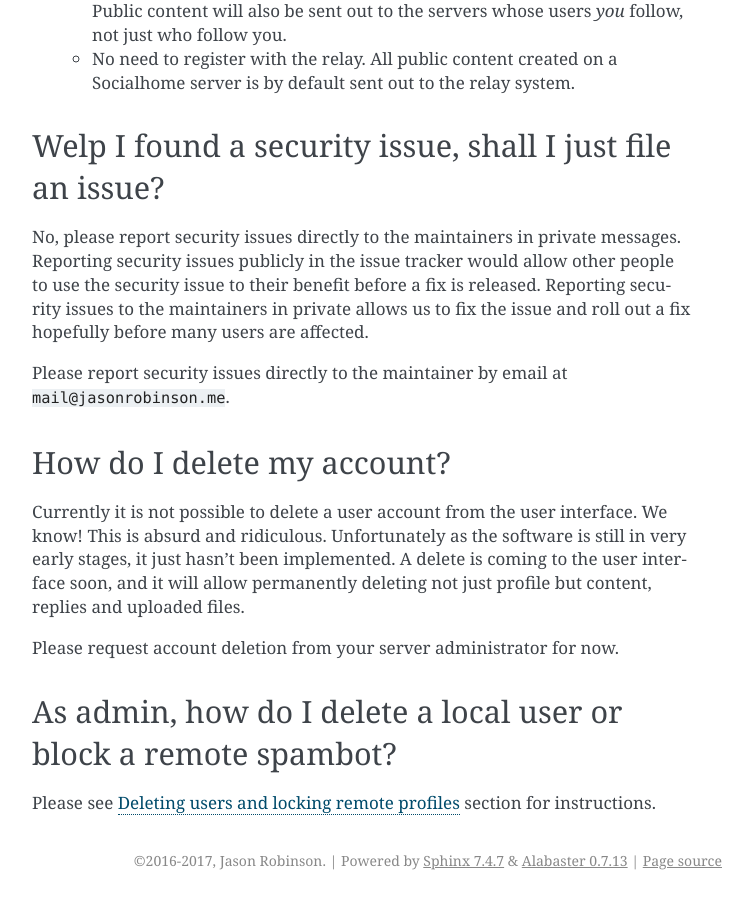
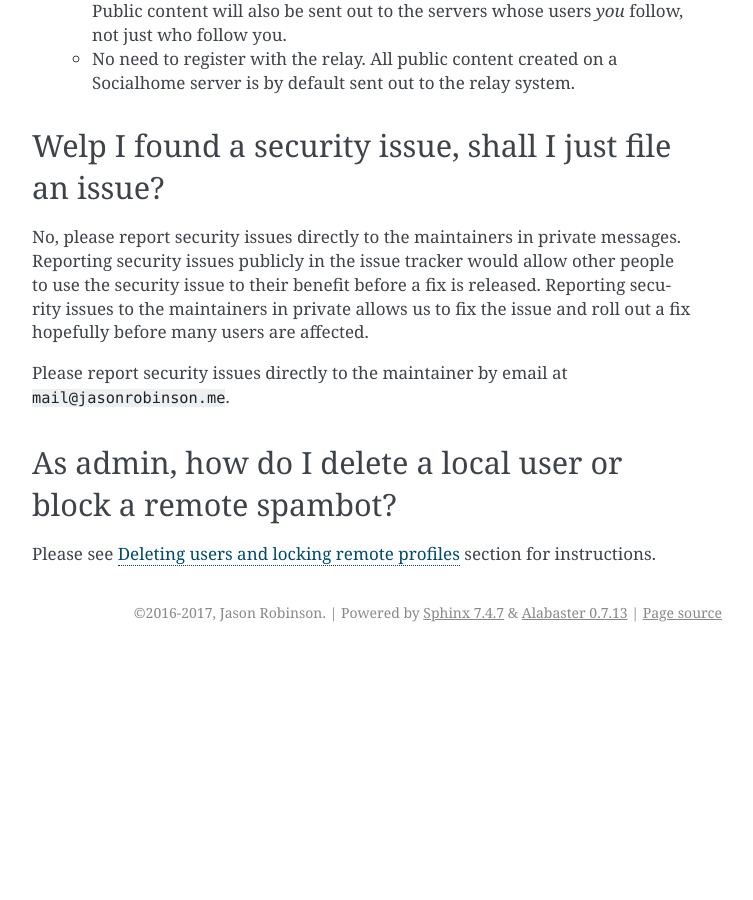
Before and after one commit to jaywink/socialhome, a Sphinx documentation site: the page built from docs/faq.rst, in a window 1280 px wide and 900 px high, scrolled down 1076 px. Shown: the whole window, without its empty margins (388-1141 px from the left). Built offline with Sphinx 7.4.7, drawn with Linux system fonts in a browser that asks for light colours; after the commit the page ends 1728 px from its top, so only the background shows below that; some of the changed text lies outside the part shown.

Commit message:
Correct docs regarding deleting user accounts

```diff
--- a/docs/faq.rst
+++ b/docs/faq.rst
@@ -41,13 +41,6 @@ No, please report security issues directly to the maintainers in private message
 
 Please report security issues directly to the maintainer by email at ``mail@jasonrobinson.me``.
 
-How do I delete my account?
----------------------------
-
-Currently it is not possible to delete a user account from the user interface. We know! This is absurd and ridiculous. Unfortunately as the software is still in very early stages, it just hasn't been implemented. A delete is coming to the user interface soon, and it will allow permanently deleting not just profile but content, replies and uploaded files.
-
-Please request account deletion from your server administrator for now.
-
 As admin, how do I delete a local user or block a remote spambot?
 -----------------------------------------------------------------
 
--- a/docs/running.rst
+++ b/docs/running.rst
@@ -90,7 +90,7 @@ There are two main logs where Socialhome sends information during runtime.
 Deleting users and locking remote profiles
 ------------------------------------------
 
-Currently users cannot delete their own account (coming soon, sorry!). Thus to delete users and their content, a Django management command has been provided. This command can also be used to delete local content of remote profiles and optionally lock the profile so any new content is rejected. This makes it possible to lock out spam accounts for example. For locally created content, an automatic retraction will be sent to remotes.
+To delete users and their content, a Django management command has been provided. This command can also be used to delete local content of remote profiles and optionally lock the profile so any new content is rejected. This makes it possible to lock out spam accounts for example. For locally created content, an automatic retraction will be sent to remotes.
 
 NOTE! Any deletion is **permanent**. There is no possibility to get the data back, except by restoring database and uploaded file backups. Be sure before using the command and be extra sure about the GUID's passed in!
 
@@ -333,14 +333,14 @@ Default: ''
 
 If this is set to a local username, that users profile will be shown when navigating to ``/`` as not logged in user. Logged in users will still see their own profile. Good for single user instances.
 
-.. _configuration-statistics:
-
 SOCIALHOME_SHOW_ADMINS
 ......................
 
 Default: ``False``
 
 If set to ``True``, allows showing the server admins to users and in server metadata. The settings used are ``DJANGO_ADMIN_NAME`` and ``DJANGO_ADMIN_MAIL``.
+
+.. _configuration-statistics:
 
 SOCIALHOME_STATISTICS
 .....................
```
